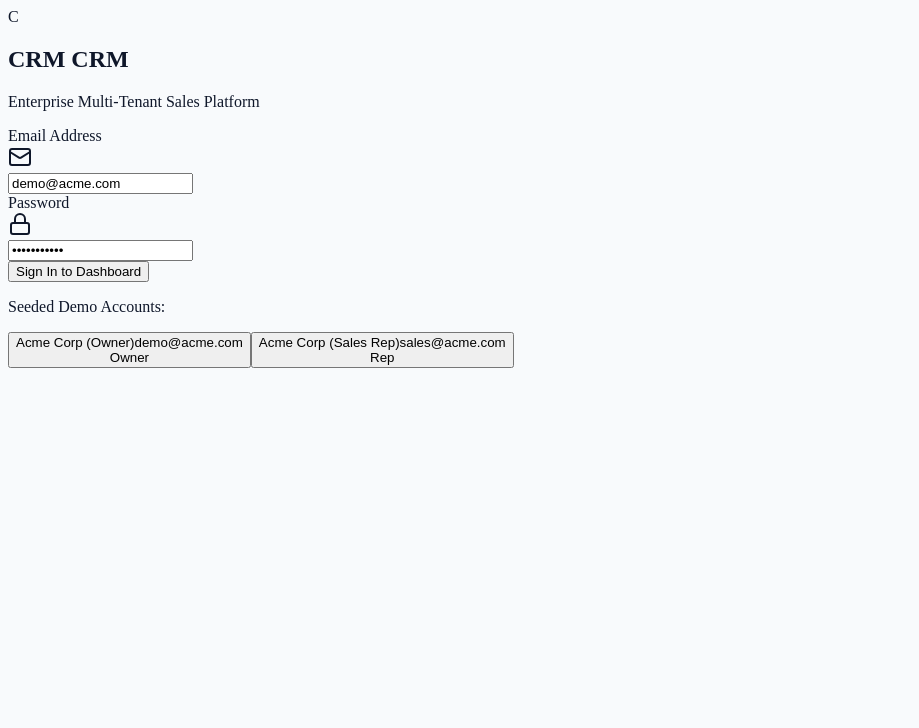
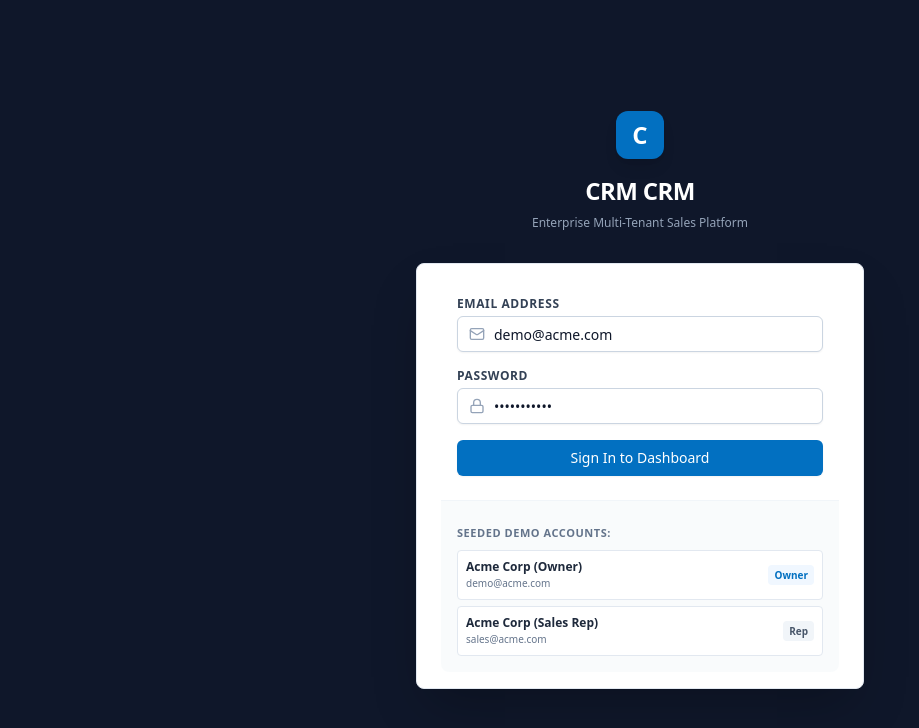
Before and after one commit to bhattiworkspace/CRM-SAAS, a Next.js app: page /login in a window 1280 px wide. Shown: the top 728 px of the page, without its empty margins (0-919 px from the left). Built offline with nearby package versions, Linux system fonts and the light colour scheme.

Commit message:
Fix Tailwind CSS directives in globals.css to restore full frontend styles

```diff
--- a/src/app/globals.css
+++ b/src/app/globals.css
@@ -1,6 +1,6 @@
-@tailwindcss base;
-@tailwindcss components;
-@tailwindcss utilities;
+@tailwind base;
+@tailwind components;
+@tailwind utilities;
 
 body {
   background-color: #f8fafc;
```
